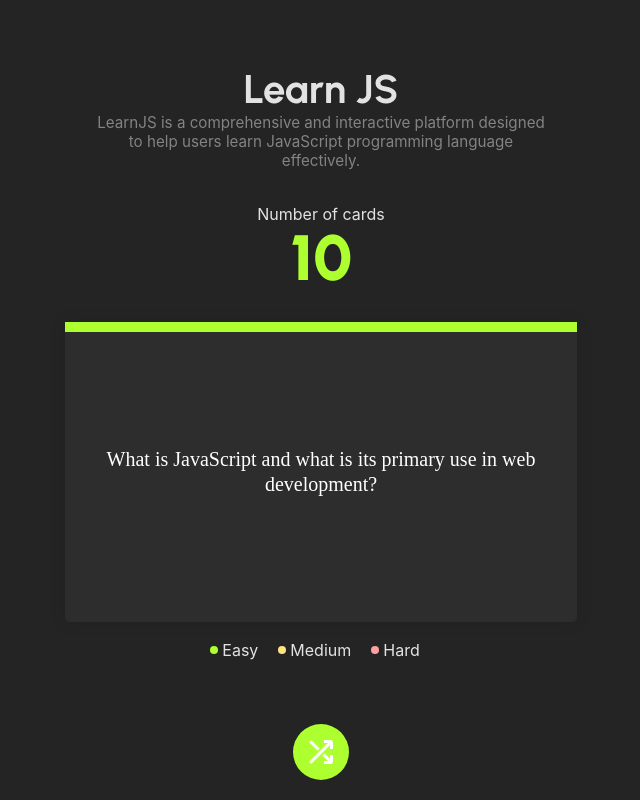
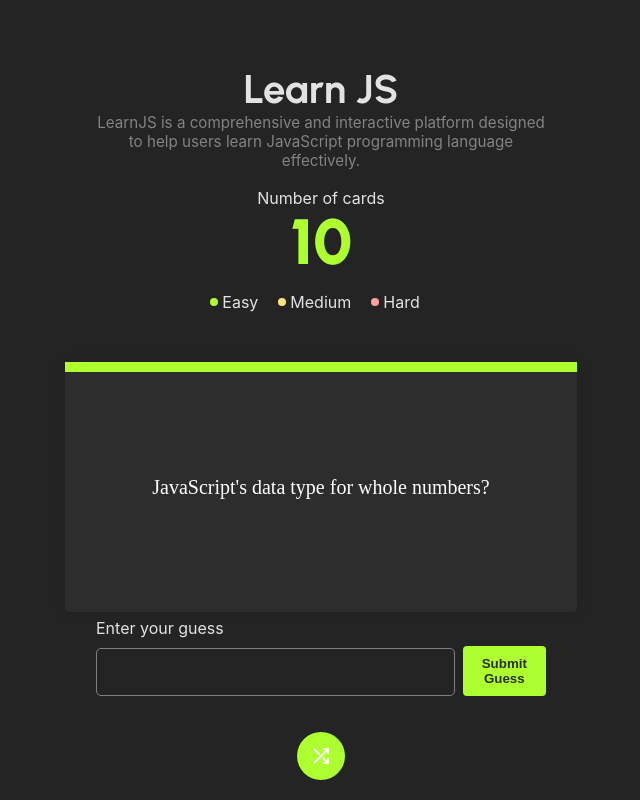
Before and after one commit to Dharld/codepath-unit-3, a React (Vite) app: page / in a window 1280 px wide. Shown: the whole page, without its empty margins (319-959 px from the left). Built offline with nearby package versions, Linux system fonts and the light colour scheme.

Commit message:
Check for lowercase

```diff
--- a/package.json
+++ b/package.json
@@ -12,7 +12,8 @@
   "dependencies": {
     "react": "^18.2.0",
     "react-dom": "^18.2.0",
-    "react-hot-toast": "^2.4.1"
+    "react-hot-toast": "^2.4.1",
+    "sass": "^1.72.0"
   },
   "devDependencies": {
     "@types/react": "^18.2.56",
--- a/src/App.css
+++ b/src/App.css
@@ -29,7 +29,7 @@
 }
 
 .number-card {
-  margin-top: 2rem;
+  margin-top: 1rem;
 }
 
 .card-container {
@@ -87,7 +87,7 @@ li.hard::after {
   margin: 0 auto;
   max-width: 720px;
   width: 80%;
-  height: 300px;
+  height: 250px;
   font-size: 1.25rem;
   line-height: 1.25;
   display: grid;
@@ -161,13 +161,13 @@ li.hard::after {
   color: rgb(28, 28, 28);
 }
 
-button {
+button.shuffle-button {
   position: fixed;
   bottom: 20px;
   left: 0;
   right: 0;
-  width: 3.5rem;
-  height: 3.5rem;
+  width: 3rem;
+  height: 3rem;
   display: grid;
   place-items: center;
   appearance: none;
@@ -179,10 +179,36 @@ button {
   cursor: pointer;
 }
 
-button:hover {
+button.shuffle-button:hover {
   background-color: rgb(91, 150, 2);
 }
-button img {
+button.shuffle-button img {
   width: 100%;
   aspect-ratio: 1/1;
 }
+
+.wrapper {
+  display: flex;
+  align-items: end;
+  gap: 0.5rem;
+  max-width: 450px;
+  margin-top: 0.25rem;
+  margin-inline: auto;
+}
+
+.submit-button {
+  background-color: transparent;
+  outline: none;
+  border: none;
+  color: white;
+  background-color: greenyellow;
+  color: #2d2d2d;
+  height: 50px;
+  border-radius: 4px;
+  cursor: pointer;
+  font-weight: 600;
+
+  &:hover {
+    background-color: rgb(91, 150, 2);
+  }
+}
--- a/src/App.jsx
+++ b/src/App.jsx
@@ -2,76 +2,60 @@ import { useEffect, useState } from "react";
 import randomIcon from "../src/assets/random.png";
 import "./App.css";
 import { useToast } from "./toast.context";
+import Input from "./components/input/input.component.jsx";
 
 const CARDS = [
   {
-    question:
-      "What is JavaScript and what is its primary use in web development?",
-    answer:
-      "JavaScript is a programming language used primarily for adding interactivity and dynamic behavior to web pages. It is commonly used to create interactive features like form validation, animations, and handling user interactions.",
     difficulty: "easy",
+    question: "JavaScript's data type for whole numbers?",
+    answer: "Number type",
   },
   {
-    question: "Identify the output of the following JavaScript code snippet:",
-    image: "../src/assets/snippet.webp",
-    answer: `6--33--33--6--3--30
-      `,
-    difficulty: "medium",
+    difficulty: "easy",
+    question: "Keyword for block scope variables?",
+    answer: "let keyword",
   },
   {
-    question: "Describe the difference between == and === in JavaScript.",
-    answer:
-      "The == operator compares values after converting them to a common type, whereas the === operator compares both values and types. The === operator is stricter and typically recommended for comparing values in JavaScript.",
-    difficulty: "medium",
+    difficulty: "easy",
+    question: "How to comment a single line?",
+    answer: "Using double slashes",
   },
   {
-    question: "What are JavaScript data types? Provide examples for each.",
-    answer:
-      "JavaScript has several data types, including string, number, boolean, null, undefined, object, and symbol. Examples: string ('hello'), number (42), boolean (true), null (null), undefined (undefined), object ({ key: 'value' }), symbol (Symbol('foo')).",
-    difficulty: "medium",
+    difficulty: "easy",
+    question: "Result of 5 + 3?",
+    answer: "8",
   },
   {
-    question:
-      "Explain the concept of closures in JavaScript. Provide an example.",
-    answer:
-      "Closures are functions that have access to the variables from their containing scope even after the scope has closed. They are created whenever a function is defined within another function. Example: function outerFunction() { const outerVariable = 'I am outer'; return function innerFunction() { console.log(outerVariable); }; } const innerFunc = outerFunction(); innerFunc(); // Output: 'I am outer'",
-    difficulty: "hard",
+    difficulty: "easy",
+    question: "Logical AND operator in JavaScript?",
+    answer: "&& operator",
   },
   {
-    question:
-      "What is the purpose of the 'use strict' directive in JavaScript?",
-    answer:
-      "The 'use strict' directive enables strict mode in JavaScript, which makes it easier to write secure and optimized code. It catches common coding mistakes and prohibits certain unsafe actions. It is recommended to use strict mode in all JavaScript code.",
-    difficulty: "hard",
+    difficulty: "easy",
+    question: "Check if variable is undefined?",
+    answer: "Using typeof operator",
   },
   {
-    question: "Explain the concept of hoisting in JavaScript.",
-    answer:
-      "Hoisting is a JavaScript mechanism where variables and function declarations are moved to the top of their containing scope during the compilation phase. This means that variables and functions can be used before they are declared. However, only the declarations are hoisted, not the initializations. Example: console.log(myVar); // Output: undefined var myVar = 'hello';",
-    difficulty: "hard",
+    difficulty: "easy",
+    question: "What does NaN stand for?",
+    answer: "Not a Number",
   },
   {
-    question:
-      "What are the differences between 'null' and 'undefined' in JavaScript?",
-    answer:
-      "In JavaScript, 'null' represents the intentional absence of any value, while 'undefined' represents the absence of a value that has not been assigned. 'null' is a primitive value, while 'undefined' is a type and also a value.",
-    difficulty: "easy",
+    difficulty: "medium",
+    question: "What does JSON stand for?",
+    answer: "JavaScript Object Notation",
   },
   {
-    question:
-      "Explain the event bubbling and event capturing mechanisms in JavaScript.",
-    answer:
-      "Event bubbling and event capturing are two event propagation mechanisms in JavaScript. Event bubbling means that events propagate from the innermost element to the outermost element, while event capturing means that events propagate from the outermost element to the innermost element. By default, most modern browsers use event bubbling.",
     difficulty: "medium",
+    question: "Method to convert string to lowercase?",
+    answer: "toLowerCase() method",
   },
   {
-    question: "What are arrow functions in JavaScript? Provide an example.",
-    answer:
-      "Arrow functions are a shorthand syntax for writing function expressions in JavaScript. They provide a more concise syntax and lexically bind the 'this' keyword. Example: const add = (a, b) => a + b; console.log(add(3, 5)); // Output: 8",
-    difficulty: "easy",
+    difficulty: "medium",
+    question: "Ternary operator syntax?",
+    answer: "condition ? trueValue : falseValue",
   },
 ];
-
 function shuffleArray(array) {
   let copy = array.slice();
   for (let i = array.length - 1; i > 0; i--) {
@@ -82,11 +66,12 @@ function shuffleArray(array) {
 }
 
 function App() {
-  const { successToast } = useToast();
+  const { successToast, errorToast } = useToast();
   const [activeIndex, setActiveIndex] = useState(0);
   const [cards, setCards] = useState(CARDS);
   const [currentCard, setCurrentCard] = useState(cards[activeIndex]);
   const [flip, setFlip] = useState(false);
+  const [guess, setGuess] = useState("");
 
   useEffect(() => {
     setCurrentCard(cards[activeIndex]);
@@ -98,6 +83,11 @@ function App() {
 
   const flipCard = () => {
     setFlip(!flip);
+  };
+
+  const handleChange = (e) => {
+    const value = e.target.value;
+    setGuess(value);
   };
 
   const chooseNextCard = () => {
@@ -118,6 +108,15 @@ function App() {
     successToast("Cards shuffled");
   };
 
+  const checkAnswer = (e) => {
+    console.log("Checking answer");
+    e.preventDefault();
+    if (guess.toLowerCase() === currentCard.answer.toLowerCase()) {
+      successToast("Correct!");
+    } else {
+      errorToast("Invalid answer");
+    }
+  };
   const { question, answer, difficulty, image } = currentCard;
 
   return (
@@ -132,6 +131,11 @@ function App() {
         </div>
         <div className="number-card">Number of cards</div>
         <div className="card-container">{cards.length}</div>
+        <ul className="difficulties">
+          <li className="easy">Easy</li>
+          <li className="medium">Medium</li>
+          <li className="hard">Hard</li>
+        </ul>
       </div>
 
       <div className="cards">
@@ -144,15 +148,22 @@ function App() {
             <div className={`back ${difficulty}`}>{answer}</div>
           </div>
         </div>
-        <button onClick={shuffleCards}>
+      </div>
+      <form className="wrapper" onSubmit={checkAnswer}>
+        <Input
+          label="Enter your guess"
+          value={guess}
+          handleChange={handleChange}
+        />
+        <button className="submit-button" type="submit">
+          Submit Guess
+        </button>
+      </form>
+      <div className="button-wrapper">
+        <button className="shuffle-button" onClick={shuffleCards}>
           <img src={randomIcon} alt="" />
         </button>
       </div>
-      <ul className="difficulties">
-        <li className="easy">Easy</li>
-        <li className="medium">Medium</li>
-        <li className="hard">Hard</li>
-      </ul>
     </div>
   );
 }
--- /dev/null
+++ b/src/components/input/input.component.jsx
@@ -0,0 +1,82 @@
+/* eslint-disable react/prop-types */
+import { useEffect, useState } from "react";
+import exclamationIcon from "../../assets/icons/exclamation-red.png";
+import "./input.component.scss";
+
+export default function Input({
+  label,
+  sublabel,
+  name = "",
+  type = "text",
+  value = "",
+  handleChange,
+  validation,
+  onBlur,
+  placeholder,
+  showErrorMessage = true,
+  textAlignCenter = false,
+  state,
+}) {
+  const [isEmpty, setIsEmpty] = useState(value === "");
+  const [error, setError] = useState(false);
+
+  useEffect(() => {
+    setIsEmpty(value === "");
+  }, [value]);
+
+  const handleBlur = (e) => {
+    if (validation && !validation.test(e.target.value)) {
+      setError(true);
+    } else {
+      setError(false);
+    }
+    onBlur && onBlur(e);
+  };
+
+  const onChange = (e) => {
+    if (validation && !validation.test(e.target.value)) {
+      setError(true);
+    } else {
+      setError(false);
+    }
+    handleChange && handleChange(e);
+  };
+
+  return (
+    <div className="input-wrapper">
+      {label && (
+        <div htmlFor={name} className="label">
+          {label}
+        </div>
+      )}
+      {sublabel && (
+        <div htmlFor={name} className="sublabel">
+          {sublabel}
+        </div>
+      )}
+      <div
+        className={`input ${isEmpty ? "" : "not-empty"} ${
+          state === "error" ? "has-error" : ""
+        }`}
+      >
+        <input
+          type={type}
+          name={name}
+          key={name}
+          id={name}
+          value={value}
+          onChange={onChange}
+          onBlur={handleBlur}
+          placeholder={placeholder}
+          className={`${textAlignCenter ? "center" : ""}`}
+        />
+      </div>
+      {error && showErrorMessage !== false && (
+        <div className="error">
+          <img src={exclamationIcon} className="error-img" alt="" />
+          <div>{validation.errorMessage}</div>
+        </div>
+      )}
+    </div>
+  );
+}
--- /dev/null
+++ b/src/components/input/input.component.scss
@@ -0,0 +1,67 @@
+.input-wrapper {
+  position: relative;
+  overflow: hidden;
+  width: 100%;
+
+  $input-height: 48px;
+
+  &:focus-within {
+    .label {
+      color: greenyellow !important;
+    }
+  }
+  .label {
+    margin-bottom: 0.5rem;
+  }
+  .input {
+    position: relative;
+    border: 1px solid gray;
+    border-radius: 5px;
+    transition: var(--transition);
+    max-height: $input-height;
+
+    &:focus-within,
+    &.not-empty {
+      border: 1.5px solid greenyellow !important;
+    }
+
+    &.has-error {
+      border: 1.5px solid rgb(255, 222, 222) !important;
+    }
+
+    input {
+      width: 100%;
+      padding: 1rem 1.125rem;
+      outline: none;
+      border: none;
+      background: transparent;
+      color: white;
+      font-size: 1.25rem;
+      max-height: $input-height;
+      display: flex;
+      align-items: center;
+
+      &.center {
+        text-align: center;
+      }
+
+      &::placeholder {
+        font-size: 1rem;
+      }
+    }
+  }
+
+  .error {
+    display: flex;
+    align-items: start;
+    gap: var(--space-xs);
+    color: var(--danger-text);
+    font-size: var(--text-sm);
+    margin-top: var(--space-sm);
+
+    .error-img {
+      width: 16px;
+      height: 16px;
+    }
+  }
+}
```
Also changed, not shown: src/assets/icons/exclamation-red.png (added), 1 other file (tests, documents, lock files or other folders).
